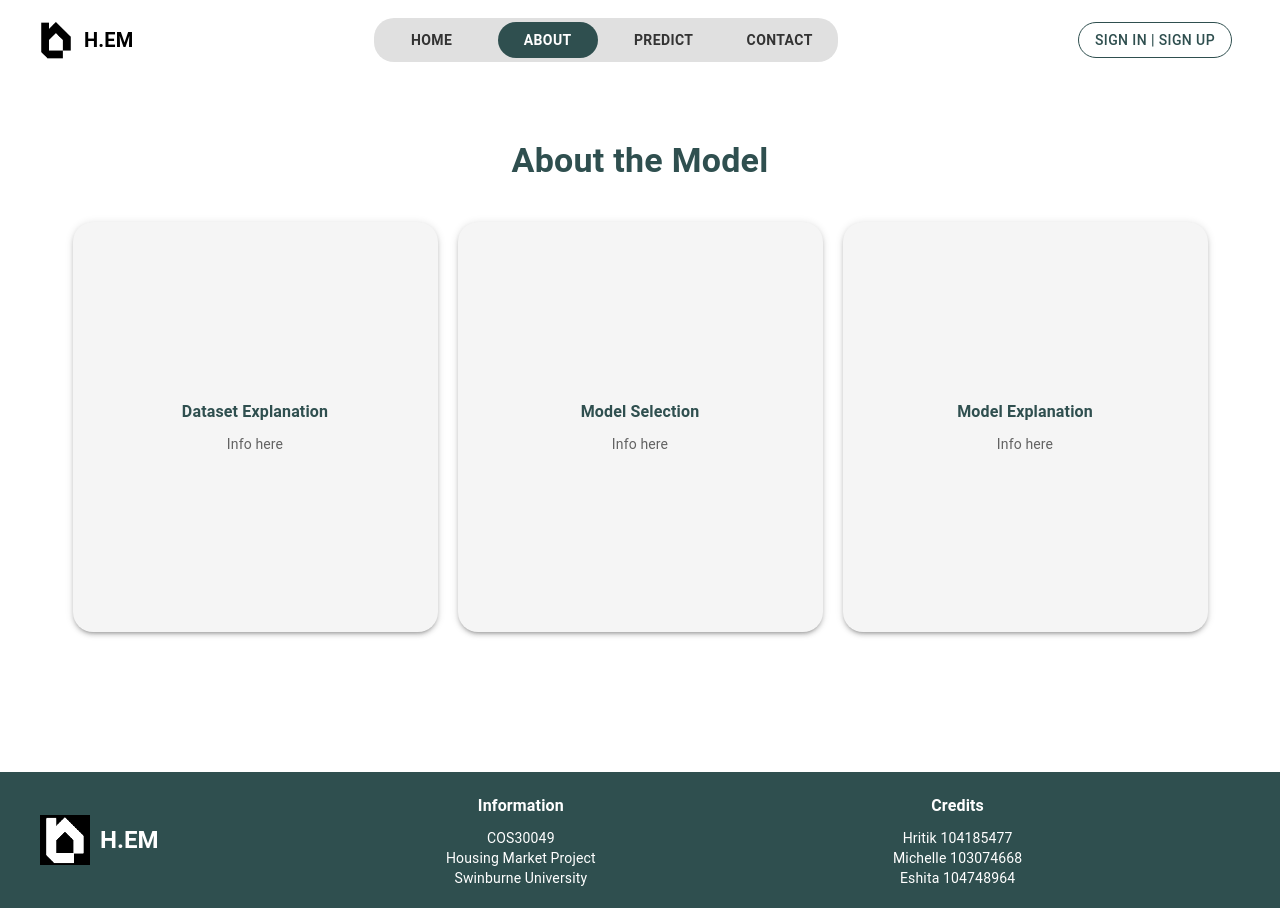
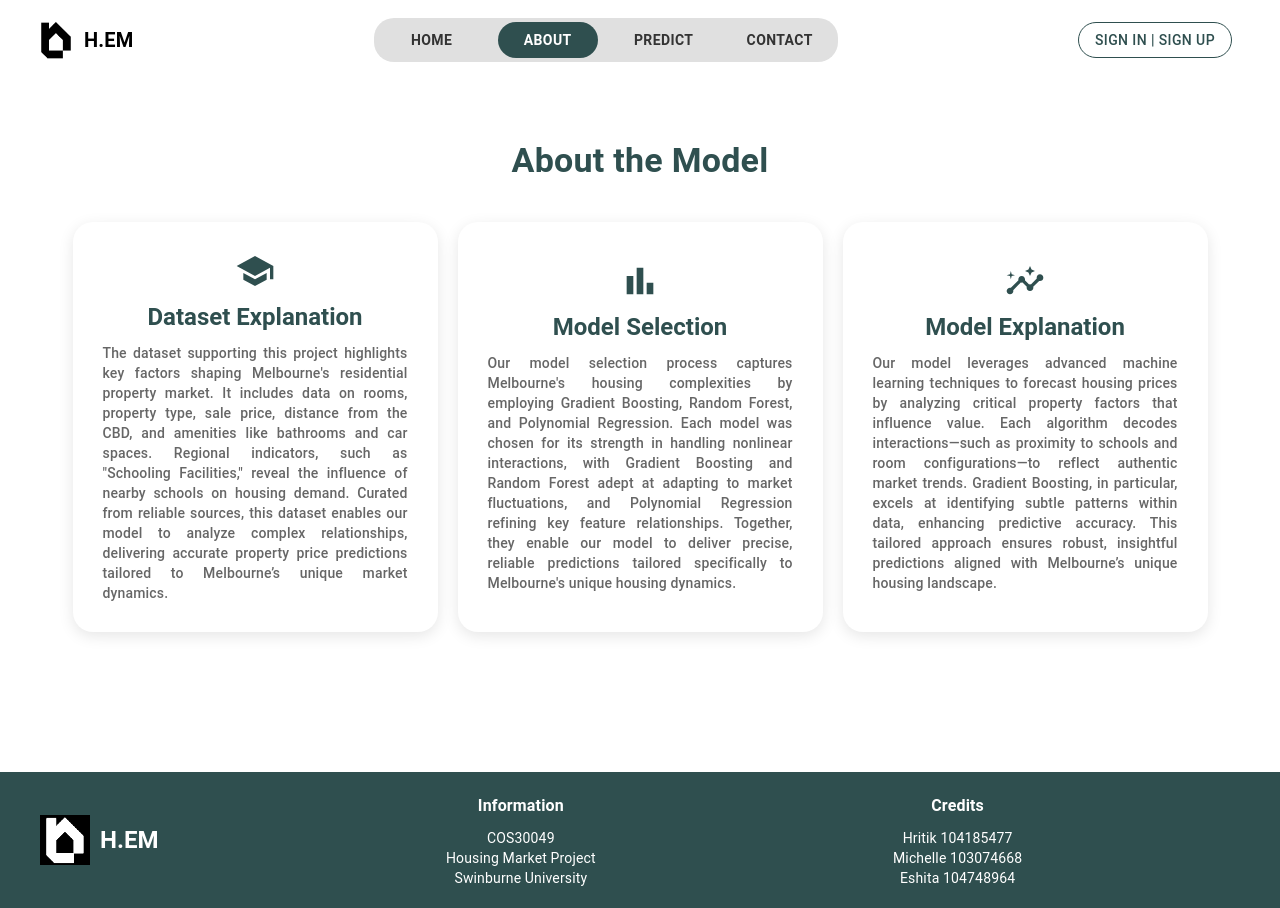
Before and after one commit to hritikanand/Assignment-3---COS30049, a React (Create React App) app in the folder hem-react-app/: page /about in a window 1280 px wide. Built offline with nearby package versions, Linux system fonts and the light colour scheme.

Commit message:
home and abt page done

```diff
--- a/hem-react-app/public/index.html
+++ b/hem-react-app/public/index.html
@@ -2,14 +2,14 @@
 <html lang="en">
   <head>
     <meta charset="utf-8" />
-    <link rel="icon" href="%PUBLIC_URL%/favicon.ico" />
+    <link rel="icon" href="%PUBLIC_URL%/hem.ico" />
     <meta name="viewport" content="width=device-width, initial-scale=1" />
     <meta name="theme-color" content="#000000" />
     <meta
       name="description"
       content="Web site created using create-react-app"
     />
-    <link rel="apple-touch-icon" href="%PUBLIC_URL%/logo192.png" />
+    <link rel="apple-touch-icon" href="%PUBLIC_URL%/hem.png" />
     <!--
       manifest.json provides metadata used when your web app is installed on a
       user's mobile device or desktop. See https://developers.google.com/web/fundamentals/web-app-manifest/
@@ -24,7 +24,7 @@
       work correctly both with client-side routing and a non-root public URL.
       Learn how to configure a non-root public URL by running `npm run build`.
     -->
-    <title>React App</title>
+    <title>H.EM Housing </title>
   </head>
   <body>
     <noscript>You need to enable JavaScript to run this app.</noscript>
--- a/hem-react-app/src/components/About/AboutSection.js
+++ b/hem-react-app/src/components/About/AboutSection.js
@@ -3,10 +3,32 @@ import React from 'react';
 import Box from '@mui/material/Box';
 import Typography from '@mui/material/Typography';
 import Paper from '@mui/material/Paper';
+import SchoolIcon from '@mui/icons-material/School';
+import BarChartIcon from '@mui/icons-material/BarChart';
+import InsightsIcon from '@mui/icons-material/Insights';
 
 function About() {
+  // Define unique content for each card with corresponding icons
+  const cardContent = [
+    {
+      title: 'Dataset Explanation',
+      text: `The dataset supporting this project highlights key factors shaping Melbourne's residential property market. It includes data on rooms, property type, sale price, distance from the CBD, and amenities like bathrooms and car spaces. Regional indicators, such as "Schooling Facilities," reveal the influence of nearby schools on housing demand. Curated from reliable sources, this dataset enables our model to analyze complex relationships, delivering accurate property price predictions tailored to Melbourne’s unique market dynamics.`,
+      icon: <SchoolIcon sx={{ fontSize: 40, color: '#2F4F4F', marginBottom: '10px' }} />,
+    },
+    {
+      title: 'Model Selection',
+      text: `Our model selection process captures Melbourne's housing complexities by employing Gradient Boosting, Random Forest, and Polynomial Regression. Each model was chosen for its strength in handling nonlinear interactions, with Gradient Boosting and Random Forest adept at adapting to market fluctuations, and Polynomial Regression refining key feature relationships. Together, they enable our model to deliver precise, reliable predictions tailored specifically to Melbourne's unique housing dynamics.`,
+      icon: <BarChartIcon sx={{ fontSize: 40, color: '#2F4F4F', marginBottom: '10px' }} />,
+    },
+    {
+      title: 'Model Explanation',
+      text: `Our model leverages advanced machine learning techniques to forecast housing prices by analyzing critical property factors that influence value. Each algorithm decodes interactions—such as proximity to schools and room configurations—to reflect authentic market trends. Gradient Boosting, in particular, excels at identifying subtle patterns within data, enhancing predictive accuracy. This tailored approach ensures robust, insightful predictions aligned with Melbourne’s unique housing landscape.`,
+      icon: <InsightsIcon sx={{ fontSize: 40, color: '#2F4F4F', marginBottom: '10px' }} />,
+    },
+  ];
+
   return (
-    <Box sx={{ padding: '40px 30px' }}>
+    <Box sx={{ padding: '40px 30px', backgroundColor: '#ffffff' }}>
       {/* Title Section */}
       <Typography
         variant="h4"
@@ -26,7 +48,7 @@ function About() {
           marginBottom: '100px', // Adjust this for spacing between boxes and footer
         }}
       >
-        {['Dataset Explanation', 'Model Selection', 'Model Explanation'].map((title, index) => (
+        {cardContent.map((card, index) => (
           <Paper
             key={index}
             elevation={3}
@@ -38,16 +60,26 @@ function About() {
               flexDirection: 'column',
               alignItems: 'center',
               justifyContent: 'center',
-              backgroundColor: '#F5F5F5',
+              backgroundColor: '#ffffff', // Pure white background
               borderRadius: '20px',
               textAlign: 'center',
+              transition: 'transform 0.3s ease, box-shadow 0.3s ease', // Smooth hover transition
+              boxShadow: '0px 4px 15px rgba(0, 0, 0, 0.1)', // Subtle shadow
+              '&:hover': {
+                transform: 'scale(1.05)', // Scale up slightly on hover
+                boxShadow: '0px 4px 20px rgba(0, 0, 0, 0.2)', // Slightly increased shadow on hover
+              },
             }}
           >
-            <Typography variant="body1" sx={{ fontWeight: 'bold', marginBottom: '10px', color: '#2F4F4F' }}>
-              {title}
+            {/* Icon */}
+            {card.icon}
+            {/* Title */}
+            <Typography variant="h5" sx={{ fontWeight: 'bold', marginBottom: '10px', color: '#2F4F4F' }}>
+              {card.title}
             </Typography>
-            <Typography variant="body2" color="textSecondary">
-              Info here
+            {/* Description */}
+            <Typography variant="body2" color="textSecondary" sx={{ textAlign: 'justify', fontWeight: 525 }}>
+              {card.text}
             </Typography>
           </Paper>
         ))}
```
Also changed, not shown: hem-react-app/public/hem.png (added), 1 other file (tests, documents, lock files or other folders).
